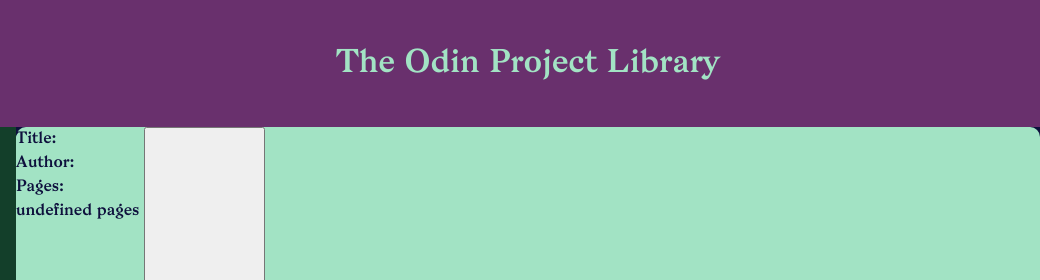
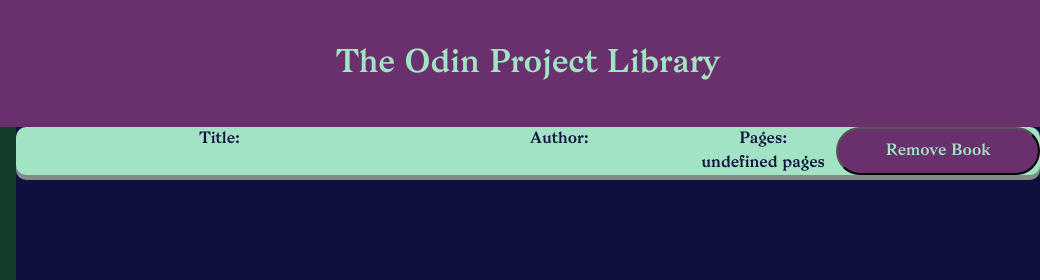
Before and after one commit to jeffbarsoum/top-js_int-js_project_library, a plain HTML site: page index.html in a window 1280 px wide. Both pictures are taken after a click on the button "Display Library". Shown: the top 280 px of the page, 240-1280 px from the left. Drawn offline with Linux system fonts and the light colour scheme.

Commit message:
Update library and book-entry formatting

```diff
--- a/styles.css
+++ b/styles.css
@@ -144,24 +144,47 @@
     grid-area: library;
     background-color: var(--color-dark-blue);
     display: grid;
-    grid-template-columns: 1fr;
+    grid-template: repeat(auto-fill, minmax(40px, 1fr)) / 1fr;
     gap: var(--library-gap);
+    align-items: start;
   }
 
   .book-entry {
-    display: flex;
-    flex-wrap: nowrap;
+    display: grid;
+    grid-auto-flow: column;
+    grid-template-columns: 4fr 1fr;
+    max-height: 100px;
     gap: var(--book-gap);
     border-radius: var(--border-radius);
     background-color: var(--color-light-green);
     color: var(--color-dark-blue);
     box-shadow: 0 5px var(--color-mid-grey);
     border-left: 10px var(--color-dark-purple);
+    text-align: center;
+    /* align-self: start; */
+  }
+
+  .book-entry > .card-link {
+    display: grid;
+    grid-auto-flow: column;
+    grid-template-columns: 3fr 2fr 1fr;
+    pointer-events: fill
+  }
+
+  .book-entry > .card-link:hover {
+    cursor: pointer;
+  }
+
+  .book-entry > button {
+    border-radius: var(--button-radius);
+    color: var(--color-light-green);
+    background-color: #69306D;
   }
 
   .is-read {
     color: var(--color-light-green);
     background-color: var(--color-dark-blue);
+    border: 1px solid var(--color-mid-grey);
   }
 
   .page > .footer {
```
